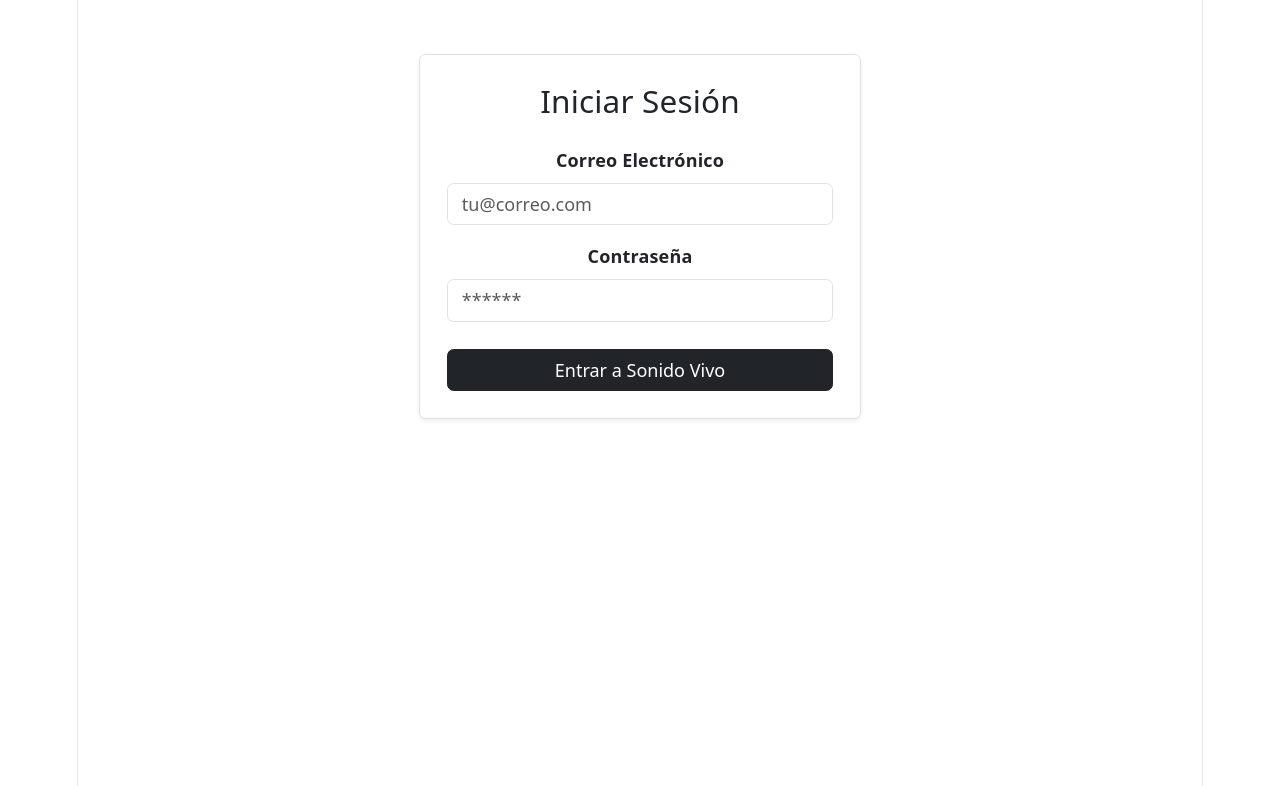
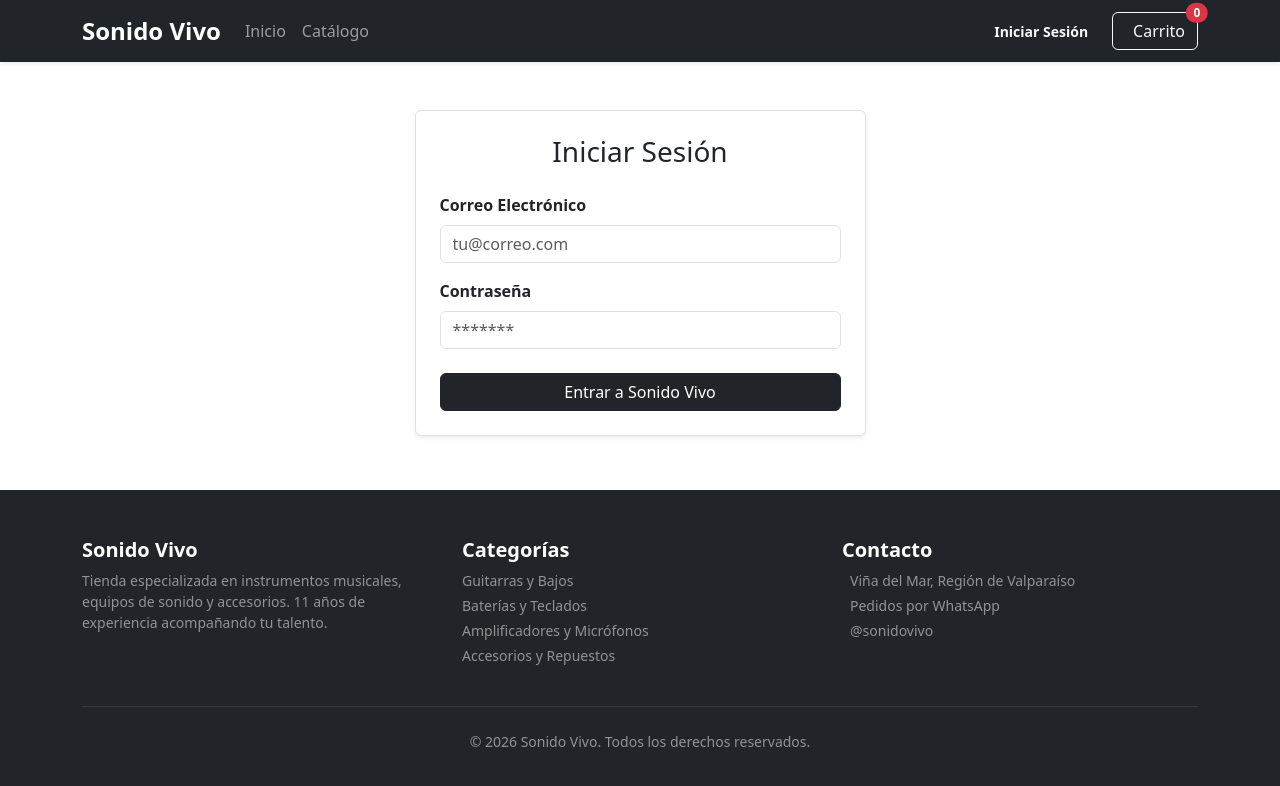
Before and after one commit to mwrtinn/Proyecto-Semestral-SonidoVivo, a React (Vite) app: page /login in a window 1280 px wide. Shown: the top 786 px of the page. Built offline with nearby package versions, Linux system fonts and the light colour scheme.

Commit message:
Martin Faundez: Correción de errores y sintaxis,limpieza css para estructura de codigo mas limpia

```diff
--- a/src/components/atoms/InputTexto.jsx
+++ b/src/components/atoms/InputTexto.jsx
@@ -1,8 +1,9 @@
+import { Form } from 'react-bootstrap';
+
 function InputTexto(props) {
   return (
-    <input
+    <Form.Control
       type={props.tipo || "text"}
-      className="form-control"
       placeholder={props.placeholder}
     />
   );
--- a/src/components/molecules/CampoFormulario.jsx
+++ b/src/components/molecules/CampoFormulario.jsx
@@ -1,14 +1,15 @@
-import InputTexto from "../atoms/InputTexto";
+import { Form } from 'react-bootstrap';
+import InputTexto from '../atoms/InputTexto';
 
 function CampoFormulario(props) {
   return (
-    <div className="mb-3">
-      <label className="form-label fw-bold">{props.etiqueta}</label>
+    <Form.Group className="mb-3">
+      <Form.Label className="fw-bold">{props.etiqueta}</Form.Label>
       <InputTexto
         tipo={props.tipo}
         placeholder={props.placeholder}
       />
-    </div>
+    </Form.Group>
   );
 }
 
--- a/src/components/organisms/CatalogoProductos.jsx
+++ b/src/components/organisms/CatalogoProductos.jsx
@@ -1,16 +1,8 @@
 import TarjetaProducto from '../molecules/TarjetaProducto';
 import { Container, Row, Col } from 'react-bootstrap';
+import productosBD from '../../data/productos.json';
 
 function CatalogoProductos() {
-  const productosBD = [
-    { id: 1, nombre: "Guitarra Acústica", precio: 150000, categoria: "Cuerdas" },
-    { id: 2, nombre: "Batería Eléctrica", precio: 450000, categoria: "Percusión" },
-    { id: 3, nombre: "Teclado MIDI", precio: 120000, categoria: "Teclados" },
-    { id: 4, nombre: "Bajo Eléctrico", precio: 220000, categoria: "Cuerdas" },
-    { id: 5, nombre: "Micrófono Condensador", precio: 85000, categoria: "Audio" },
-    { id: 6, nombre: "Amplificador 15W", precio: 95000, categoria: "Audio" }
-  ];
-
   return (
     <Container className="my-5">
       <h2 className="text-center mb-4">Nuestro Catálogo</h2>
@@ -19,8 +11,9 @@
           <Col xs={12} md={6} lg={4} key={producto.id}>
             <TarjetaProducto
               nombre={producto.nombre}
+              descripcion={producto.descripcion}
               precio={producto.precio}
-              categoria={producto.categoria}
+              stock={producto.stock}
             />
           </Col>
         ))}
--- a/src/components/organisms/FormularioLogin.jsx
+++ b/src/components/organisms/FormularioLogin.jsx
@@ -1,4 +1,5 @@
 import { useNavigate } from 'react-router-dom';
+import { Form } from 'react-bootstrap';
 import CampoFormulario from '../molecules/CampoFormulario';
 import Boton from '../atoms/Boton';
 
@@ -7,32 +8,26 @@
 
   const manejarSubmit = (e) => {
     e.preventDefault();
-
-    console.log("Iniciando sesión en Sonido Vivo...");
-
     navigate('/');
   };
 
   return (
-    <form onSubmit={manejarSubmit} className="p-4 border rounded shadow-sm bg-white">
+    <Form onSubmit={manejarSubmit} className="p-4 border rounded shadow-sm bg-white">
       <h3 className="mb-4 text-center">Iniciar Sesión</h3>
-
       <CampoFormulario
         etiqueta="Correo Electrónico"
         tipo="email"
         placeholder="tu@correo.com"
       />
-
       <CampoFormulario
         etiqueta="Contraseña"
         tipo="password"
-        placeholder="******"
+        placeholder="*******"
       />
-
       <div className="d-grid mt-4">
         <Boton type="submit" texto="Entrar a Sonido Vivo" variante="dark" />
       </div>
-    </form>
+    </Form>
   );
 }
 
--- a/src/index.css
+++ /dev/null
@@ -1,111 +0,0 @@
-:root {
-  --text: #6b6375;
-  --text-h: #08060d;
-  --bg: #fff;
-  --border: #e5e4e7;
-  --code-bg: #f4f3ec;
-  --accent: #aa3bff;
-  --accent-bg: rgba(170, 59, 255, 0.1);
-  --accent-border: rgba(170, 59, 255, 0.5);
-  --social-bg: rgba(244, 243, 236, 0.5);
-  --shadow:
-    rgba(0, 0, 0, 0.1) 0 10px 15px -3px, rgba(0, 0, 0, 0.05) 0 4px 6px -2px;
-
-  --sans: system-ui, 'Segoe UI', Roboto, sans-serif;
-  --heading: system-ui, 'Segoe UI', Roboto, sans-serif;
-  --mono: ui-monospace, Consolas, monospace;
-
-  font: 18px/145% var(--sans);
-  letter-spacing: 0.18px;
-  color-scheme: light dark;
-  color: var(--text);
-  background: var(--bg);
-  font-synthesis: none;
-  text-rendering: optimizeLegibility;
-  -webkit-font-smoothing: antialiased;
-  -moz-osx-font-smoothing: grayscale;
-
-  @media (max-width: 1024px) {
-    font-size: 16px;
-  }
-}
-
-@media (prefers-color-scheme: dark) {
-  :root {
-    --text: #9ca3af;
-    --text-h: #f3f4f6;
-    --bg: #16171d;
-    --border: #2e303a;
-    --code-bg: #1f2028;
-    --accent: #c084fc;
-    --accent-bg: rgba(192, 132, 252, 0.15);
-    --accent-border: rgba(192, 132, 252, 0.5);
-    --social-bg: rgba(47, 48, 58, 0.5);
-    --shadow:
-      rgba(0, 0, 0, 0.4) 0 10px 15px -3px, rgba(0, 0, 0, 0.25) 0 4px 6px -2px;
-  }
-
-  #social .button-icon {
-    filter: invert(1) brightness(2);
-  }
-}
-
-body {
-  margin: 0;
-}
-
-#root {
-  width: 1126px;
-  max-width: 100%;
-  margin: 0 auto;
-  text-align: center;
-  border-inline: 1px solid var(--border);
-  min-height: 100svh;
-  display: flex;
-  flex-direction: column;
-  box-sizing: border-box;
-}
-
-h1,
-h2 {
-  font-family: var(--heading);
-  font-weight: 500;
-  color: var(--text-h);
-}
-
-h1 {
-  font-size: 56px;
-  letter-spacing: -1.68px;
-  margin: 32px 0;
-  @media (max-width: 1024px) {
-    font-size: 36px;
-    margin: 20px 0;
-  }
-}
-h2 {
-  font-size: 24px;
-  line-height: 118%;
-  letter-spacing: -0.24px;
-  margin: 0 0 8px;
-  @media (max-width: 1024px) {
-    font-size: 20px;
-  }
-}
-p {
-  margin: 0;
-}
-
-code,
-.counter {
-  font-family: var(--mono);
-  display: inline-flex;
-  border-radius: 4px;
-  color: var(--text-h);
-}
-
-code {
-  font-size: 15px;
-  line-height: 135%;
-  padding: 4px 8px;
-  background: var(--code-bg);
-}
--- a/src/main.jsx
+++ b/src/main.jsx
@@ -1,7 +1,6 @@
 import { StrictMode } from 'react'
 import { createRoot } from 'react-dom/client'
 import 'bootstrap/dist/css/bootstrap.min.css'
-import './index.css'
 import App from './App.jsx'
 
 createRoot(document.getElementById('root')).render(
--- a/src/pages/Login.jsx
+++ b/src/pages/Login.jsx
@@ -1,8 +1,10 @@
 import { Container, Row, Col } from 'react-bootstrap';
+import PlantillaPublica from '../components/templates/PlantillaPublica';
 import FormularioLogin from '../components/organisms/FormularioLogin';
 
 function Login() {
   return (
+    <PlantillaPublica>
       <Container className="mt-5">
         <Row className="justify-content-center">
           <Col xs={12} md={8} lg={5}>
@@ -10,6 +12,7 @@
           </Col>
         </Row>
       </Container>
+    </PlantillaPublica>
   );
 }
 
```
Also changed, not shown: src/App.css (deleted, +0 -184 lines). Lines whose indentation alone changed are shown as unchanged.
